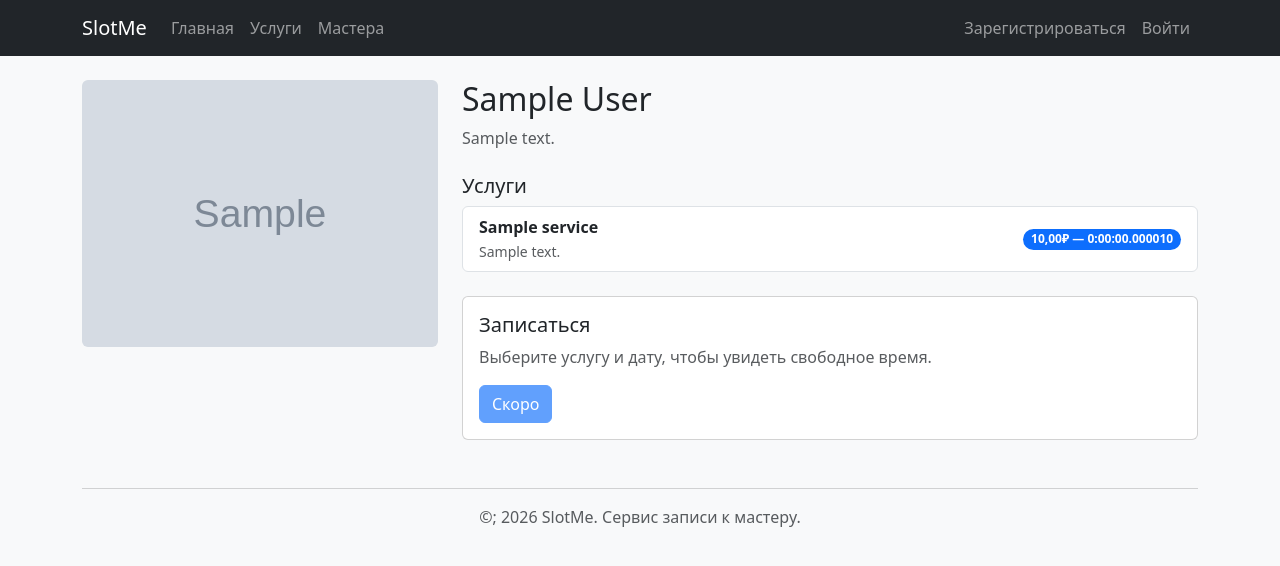
After one commit to Serghqa/SlotMe, a Django app: page /masters/1/ in a window 1280 px wide. The commit adds this page. Shown: the top 566 px of the page. Run offline with Django 5.2, Linux system fonts and the light colour scheme; tables that the repository leaves empty hold one stand-in row (values such as "Sample post"); grey boxes marked "Sample" are stand-in pictures.

Commit message:
Master's page with information and services

```diff
--- a/apps/masters/urls.py
+++ b/apps/masters/urls.py
@@ -6,5 +6,6 @@ app_name = 'masters'
 
 
 urlpatterns = [
-    path('', views.master_list_view, name='master_list')
+    path('', views.master_list_view, name='master_list'),
+    path('<int:master_id>/', views.master_detail_view,  name='master_detail'),
 ]
--- a/apps/masters/views.py
+++ b/apps/masters/views.py
@@ -1,7 +1,16 @@
-from django.shortcuts import render
+from django.shortcuts import render, get_object_or_404
 from .models import Master
 
 
 def master_list_view(request):
     masters = Master.objects.filter(is_active=True)
     return render(request, 'masters/master_list.html', {'masters': masters})
+
+
+def master_detail_view(request, master_id):
+    master = get_object_or_404(
+        Master.objects.prefetch_related('services'),
+        id=master_id,
+        is_active=True
+    )
+    return render(request, 'masters/master_detail.html', {'master': master})
--- /dev/null
+++ b/templates/masters/master_detail.html
@@ -0,0 +1,50 @@
+{% extends "base.html" %}
+{% load static %}
+
+{% block title %}{{ master.user.get_full_name|default:master.user.username }} — SlotMe{% endblock title %}
+
+{% block content %}
+<div class="row">
+    <div class="col-md-4">
+        {% if master.photo %}
+            <img src="{{ master.photo.url }}" class="img-fluid rounded mb-3" alt="{{ master.user.get_full_name }}">
+        {% else %}
+            <img src="{% static 'img/no-photo.png' %}" class="img-fluid rounded mb-3" alt="Нет фото">
+        {% endif %}
+    </div>
+    <div class="col-md-8">
+        <h2>{{ master.user.get_full_name|default:master.user.username }}</h2>
+
+        {% if master.bio %}
+            <p class="text-muted">{{ master.bio }}</p>
+        {% endif %}
+
+        <h5 class="mt-4">Услуги</h5>
+        {% if master.services.all %}
+            <ul class="list-group mb-4">
+                {% for service in master.services.all %}
+                    <li class="list-group-item d-flex justify-content-between align-items-center">
+                        <div>
+                            <strong>{{ service.name }}</strong>
+                            {% if service.description %}
+                                <br><small class="text-muted">{{ service.description }}</small>
+                            {% endif %}
+                        </div>
+                        <span class="badge bg-primary rounded-pill">{{ service.price }}₽ — {{ service.duration }}</span>
+                    </li>
+                {% endfor %}
+            </ul>
+        {% else %}
+            <p class="text-muted">Услуги не указаны.</p>
+        {% endif %}
+
+        <div class="card mt-4">
+            <div class="card-body">
+                <h5 class="card-title">Записаться</h5>
+                <p class="card-text text-muted">Выберите услугу и дату, чтобы увидеть свободное время.</p>
+                <button class="btn btn-primary" disabled>Скоро</button>
+            </div>
+        </div>
+    </div>
+</div>
+{% endblock content %}
--- a/templates/masters/master_list.html
+++ b/templates/masters/master_list.html
@@ -28,7 +28,7 @@
                                 {% endfor %}
                             </small>
                         </p>
-                        <a href="#" class="btn btn-primary">Записаться</a>
+                        <a href="{% url 'masters:master_detail' master.id %}" class="btn btn-primary">Записаться</a>
                     </div>
                 </div>
             </div>
```
